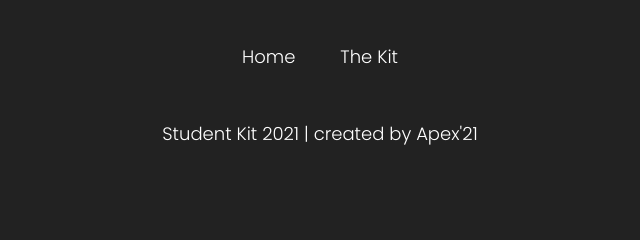
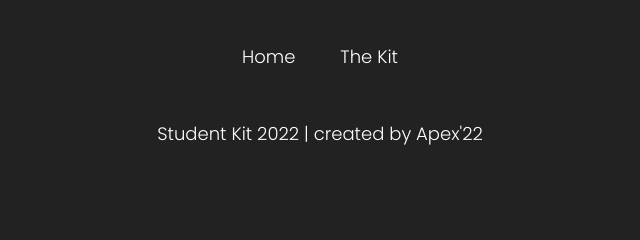
Before and after one commit to AakashJ2412/Student-Kit, a plain HTML site: page echoes.html in a window 1280 px wide. Shown: the part 8828-9068 px from the top of the page, 320-960 px from the left. Drawn offline with nearby package versions, Linux system fonts and the light colour scheme.

Commit message:
Change 2021 to 2022

```diff
--- a/echoes.html
+++ b/echoes.html
@@ -337,7 +337,7 @@
 
 						</div>
 						<!-- Link back to Colorlib can't be removed. Template is licensed under CC BY 3.0. -->
-						<div class="copy-right-text">Student Kit 2021 | created by Apex'21</div>
+						<div class="copy-right-text">Student Kit 2022 | created by Apex'22</div>
 						<!-- Link back to Colorlib can't be removed. Template is licensed under CC BY 3.0. -->
 					</div>
 				</div>
```
Also changed, not shown: director_letter.html (+1 -1 lines), documents_required.html (+1 -1 lines), gallery.html (+1 -1 lines), hotels.html (+1 -1 lines), how_to_reach.html (+1 -1 lines), index.html (+2 -2 lines), induction_schedule.html (+1 -1 lines), informal_brochure.html (+1 -1 lines), laptop_specs.html (+1 -1 lines), places_to_visit.html (+1 -1 lines), slc_letter.html (+1 -1 lines).
